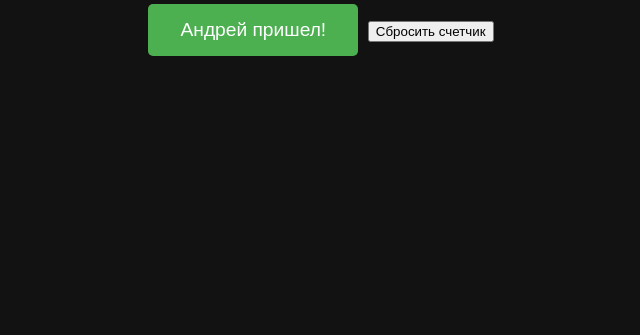
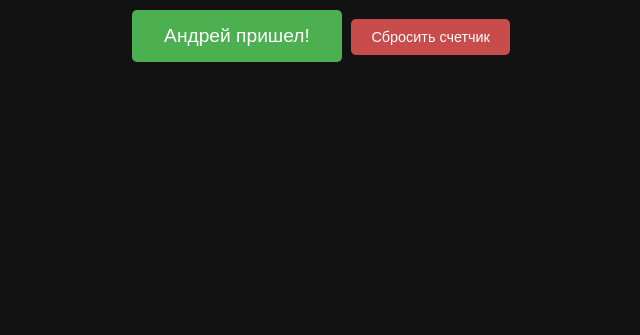
Before and after one commit to Ariskrisen/andrey-project, a plain HTML site: page index.html in a window 1280 px wide. Shown: the part 465-800 px from the top of the page, without its empty margins (319-959 px from the left). Drawn offline with nearby package versions, Linux system fonts and the light colour scheme; no server answers.

Commit message:
Update style.css

```diff
--- a/style.css
+++ b/style.css
@@ -37,4 +37,21 @@ h1 {
 
 #resetButton:hover {
     background-color: #45a049; /* Цвет кнопки при наведении */
+
 }
+
+#fullResetButton {
+    background-color: #c94c4c; /* Красный цвет для опасного действия */
+    color: white;
+    border: none;
+    padding: 10px 20px;
+    font-size: 0.9em;
+    cursor: pointer;
+    border-radius: 5px;
+    transition: background-color 0.3s;
+    margin-top: 20px; /* Отступ сверху */
+}
+
+#fullResetButton:hover {
+    background-color: #b33e3e;
+}
```
